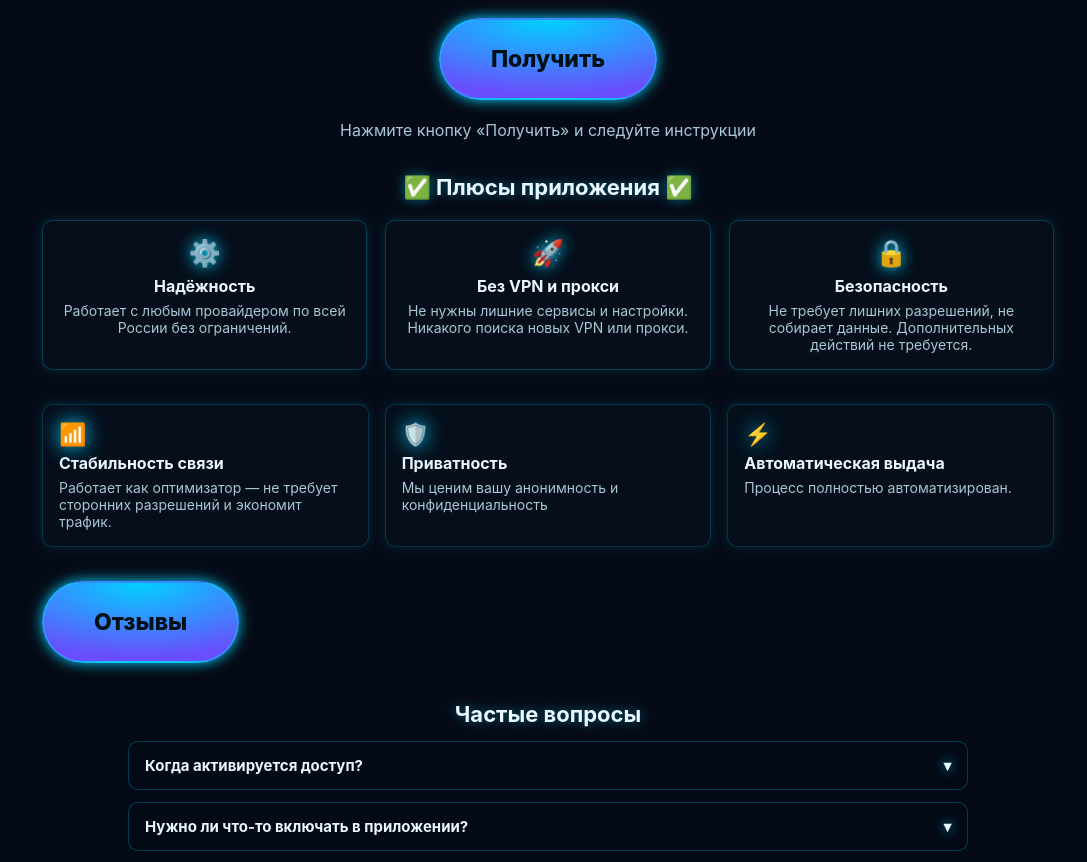
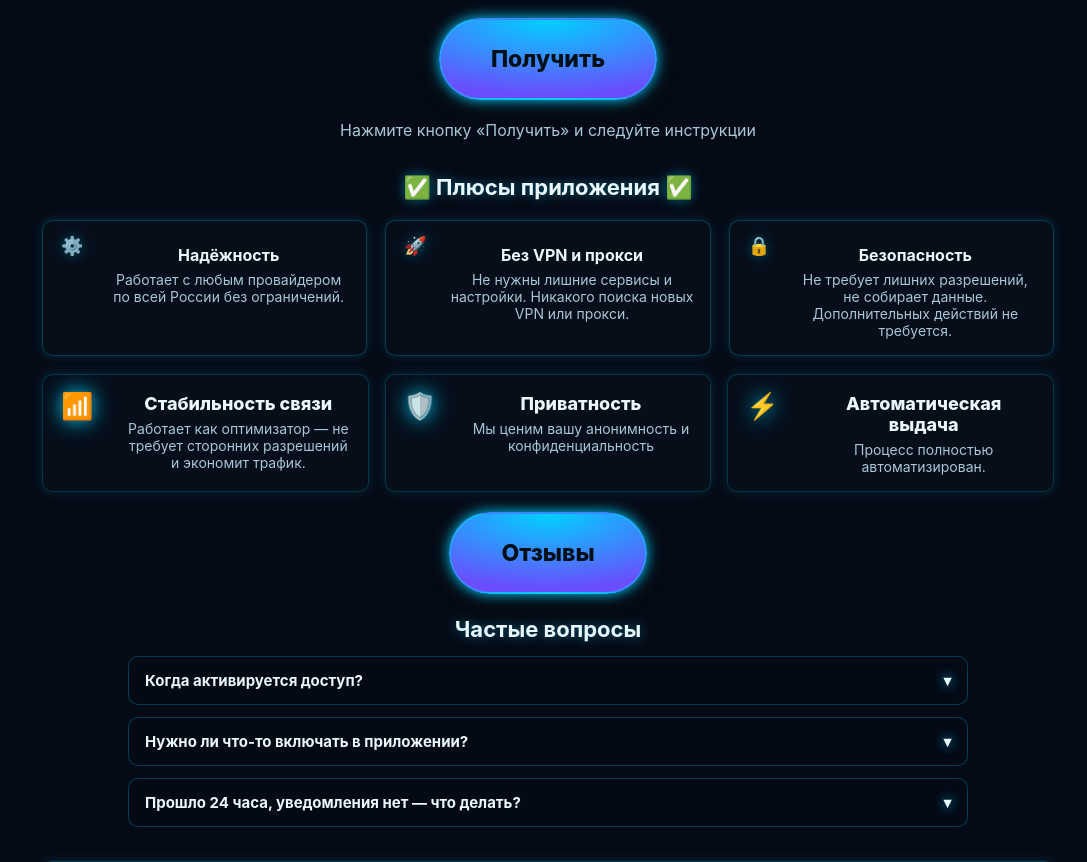
Before and after one commit to TgUnlock/TgUnlock, a PHP site: page / in a window 1280 px wide. Shown: the part 835-1697 px from the top of the page, without its empty margins (92-1179 px from the left). Run offline with PHP 8.4, Linux system fonts and the light colour scheme.

Commit message:
Update styles.css

```diff
--- a/styles.css
+++ b/styles.css
@@ -433,3 +433,96 @@
     width: 100%;
   }
 }
+/* Иконка-эмодзи в левом верхнем углу плашки */
+.steps .step{
+  position: relative;
+  padding: 18px 16px 16px 64px; /* место слева под колонку эмодзи */
+  min-height: 88px;             /* чтобы иконка не наезжала на текст */
+}
+
+.steps .step__icon{
+  position: absolute;
+  left: 18px;                   /* общий X — формирует "одну колонку" */
+  top: 16px;                    /* общий Y от верхнего края плашки */
+  font-size: 18px;              /* размер эмодзи (подгони по вкусу) */
+  line-height: 1;
+  filter: drop-shadow(0 0 6px rgba(0,209,255,.35)); /* лёгкий неон */
+  user-select: none;
+  pointer-events: none;
+}
+
+/* Заголовок и текст выровнены, чтобы не залезали в колонку эмодзи */
+.steps .step h3,
+.steps .step p{
+  margin-left: 0;               /* на случай прежних отступов */
+}
+/* === Centered headings & text in #trust with icon pinned left === */
+.trust__item{
+  position: relative;                  /* нужно для абсолютной иконки */
+  padding: 18px 16px 16px 82px;        /* даём место слева под эмодзи */
+  text-align: center;                  /* центрируем h3 и p */
+}
+
+.trust__icon{
+  position: absolute;                  /* фиксируем в левом верхнем углу */
+  left: 18px;
+  top: 18px;
+  margin: 0;                           /* перекрываем старый margin-bottom */
+  font-size: 26px;                     /* размер иконки */
+  line-height: 1;
+  filter: drop-shadow(0 0 10px var(--neon));
+  pointer-events: none;
+  user-select: none;
+}
+
+.trust__item h3,
+.trust__item p{
+  margin-left: 0;                      /* на случай прежних отступов */
+  text-align: center;                  /* явно центрируем текст */
+}
+
+/* Чуть более выразительный заголовок — по желанию */
+.trust__item h3{
+  font-weight: 800;
+  font-size: 18px;
+}
+
+/* На узких экранах даём чуток меньше отступ слева, чтобы тексту было проще */
+@media (max-width: 600px){
+  .trust__item{ padding-left: 70px; }
+}
+/* Убираем лишний зазор между .steps и .trust */
+.steps {
+  margin-bottom: 18px;   /* было 34px auto — делаем меньше */
+}
+
+.trust {
+  margin-top: 0;         /* убираем верхний отступ */
+}
+/* Кнопка-аккордеон для отзывов */
+.reviews { margin: 20px auto; }
+.reviews-collapsible {
+  display: grid;
+  justify-items: center;
+}
+
+/* summary как кнопка — убираем маркер и делаем по центру */
+.reviews-collapsible > summary {
+  list-style: none;
+  cursor: pointer;
+  user-select: none;
+  outline: none;
+}
+.reviews-collapsible > summary::-webkit-details-marker { display: none; }
+
+/* отступ сетки, когда раскрыто */
+.reviews-collapsible[open] .reviews__grid { margin-top: 14px; }
+
+/* вспомогательный класс: визуально скрыть, но оставить для скринридеров */
+.sr-only{
+  position:absolute !important;
+  width:1px; height:1px;
+  padding:0; margin:-1px;
+  overflow:hidden; clip:rect(0,0,0,0);
+  white-space:nowrap; border:0;
+}
```
